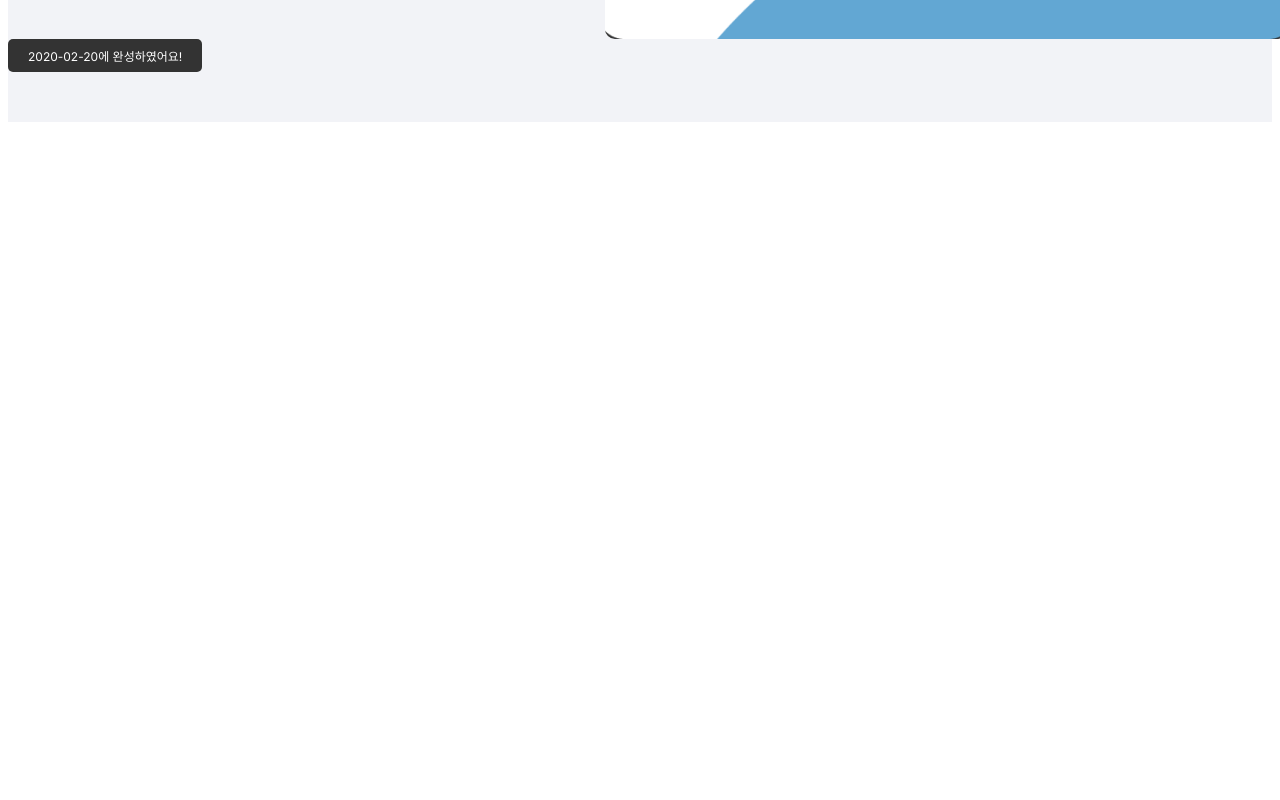
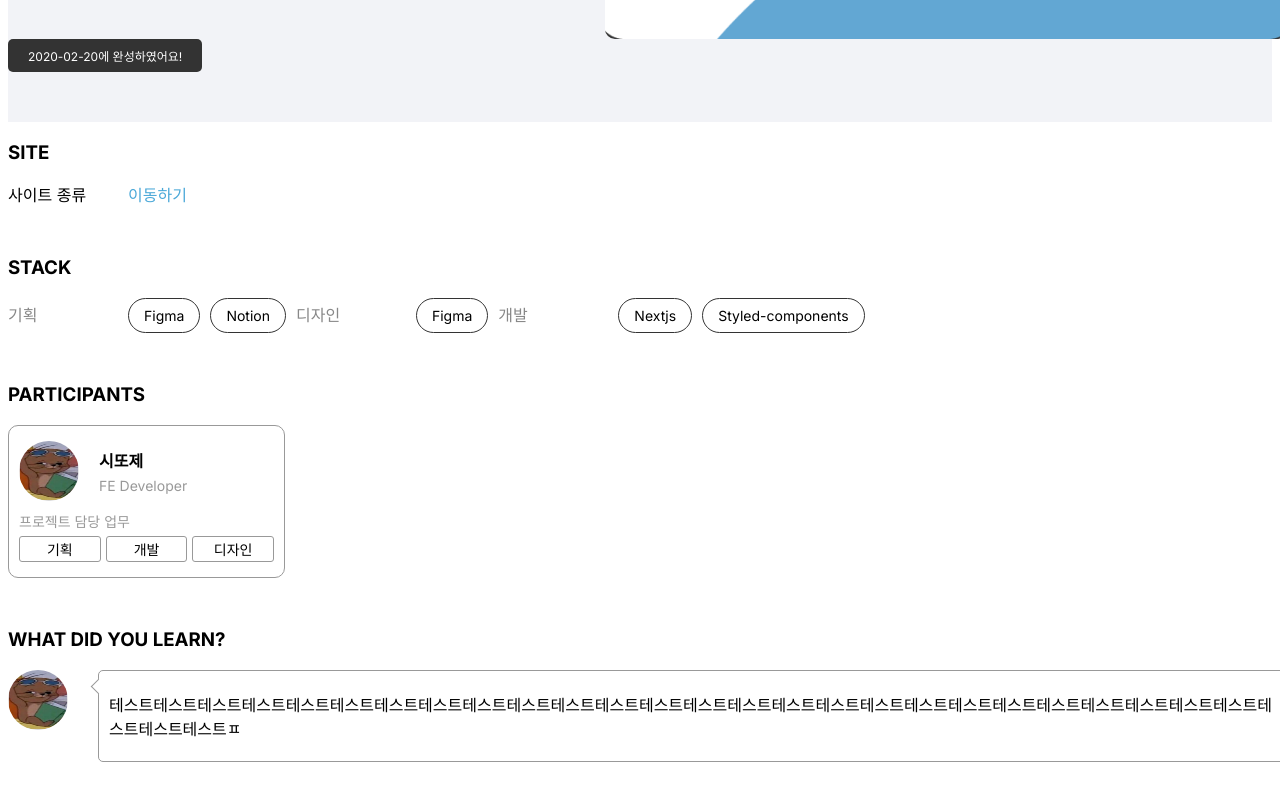
Before and after one commit to all-right-project/AllRightProjectWebPage, a Next.js app: page /project/1 in a window 1280 px wide. Shown: the part 538-1338 px from the top of the page. Before the commit the page ends 800 px from the top, so only its background shows below. Built offline with nearby package versions, Linux system fonts and the light colour scheme.

Commit message:
feat: 프로젝트 상세페이지 퍼블리싱 완료

```diff
--- a/src/app/project/[id]/page.tsx
+++ b/src/app/project/[id]/page.tsx
@@ -1,43 +1,91 @@
 'use client'
 import styled from 'styled-components'
-import {Carousel} from '@/components/project'
+import {
+  Carousel,
+  ProjectInfo,
+  SiteInfo,
+  StackInfo,
+  ParticipantsInfo,
+  LearnComment,
+} from '@/components/project'
+
 type Props = {
   params: {id: string}
 }
 
 const ProjectContent = ({params}: Props) => {
   return (
-    <ContentContainer>
+    <ContentContainerStyle>
       <div className="ly-banner">
-        <Banner>
+        <BannerStyle className="ly-Responsive">
           <h2>프로젝트 제목</h2>
-          <BannerContent>
+          <BannerContentStyle>
             <p>프로젝트 내용</p>
             <Carousel />
-          </BannerContent>
+          </BannerContentStyle>
           <span>2020-02-20에 완성하였어요!</span>
-        </Banner>
+        </BannerStyle>
       </div>
-      <div></div>
-    </ContentContainer>
+      <div className="ly-Responsive">
+        <ProjectInfo title="SITE">
+          <SiteInfo link="#"></SiteInfo>
+        </ProjectInfo>
+
+        <ProjectInfo title="STACK">
+          <StackInfo
+            plan={['Figma', 'Notion']}
+            design={['Figma']}
+            develope={['Nextjs', 'Styled-components']}
+          ></StackInfo>
+        </ProjectInfo>
+
+        <ProjectInfo title="PARTICIPANTS" displayType="flex">
+          <ParticipantsInfo></ParticipantsInfo>
+        </ProjectInfo>
+
+        <ProjectInfo title="WHAT DID YOU LEARN?">
+          <LearnComment></LearnComment>
+        </ProjectInfo>
+      </div>
+    </ContentContainerStyle>
   )
 }
 
 export default ProjectContent
 
-const ContentContainer = styled.div`
+const ContentContainerStyle = styled.div`
   .ly-banner {
     background-color: #f2f3f7;
     width: 100%;
     height: 600px;
   }
+  .ly-Responsive {
+    width: 1280px;
+    margin: auto;
+  }
+  ul {
+    padding: 0;
+    margin: 0;
+    li {
+      list-style: none;
+    }
+  }
+  a {
+    text-decoration: none;
+  }
+  dl {
+    padding: 0;
+    margin: 0;
+    dd {
+      padding: 0;
+      margin: 0;
+    }
+  }
 `
 
-const Banner = styled.div`
+const BannerStyle = styled.div`
   display: flex;
   flex-direction: column;
-  margin: auto;
-  width: 1280px;
   height: 100%;
   padding: 50px 0;
   box-sizing: border-box;
@@ -50,7 +98,7 @@ const Banner = styled.div`
     width: fit-content;
   }
 `
-const BannerContent = styled.div`
+const BannerContentStyle = styled.div`
   display: flex;
   flex-grow: 1;
   min-height: 0;
--- /dev/null
+++ b/src/components/project/LearnComment.tsx
@@ -0,0 +1,50 @@
+'use client'
+import styled from 'styled-components'
+import Image from 'next/image'
+import * as Icon from '@/assets/icon'
+type Props = {}
+const LearnComment = ({}: Props) => {
+  return (
+    <LearnStyle>
+      <Image src={Icon.siyun} className="img" alt="profile icon" />
+      <div>
+        <div className="arrow"></div>
+        <p>
+          테스트테스트테스트테스트테스트테스트테스트테스트테스트테스트테스트테스트테스트테스트테스트테스트테스트테스트테스트테스트테스트테스트테스트테스트테스트테스트테스트테스트테스트ㅍ
+        </p>
+      </div>
+    </LearnStyle>
+  )
+}
+
+export default LearnComment
+
+const LearnStyle = styled.div`
+  display: flex;
+  .img {
+    border-radius: 50%;
+    width: 60px;
+    height: 60px;
+    flex: none;
+  }
+  & > div {
+    border: 1px solid #999;
+    position: relative;
+    margin-left: 30px;
+    padding: 5px 10px;
+    box-sizing: border-box;
+    border-radius: 5px;
+    min-width: 200px;
+    .arrow {
+      position: absolute;
+      left: -6px;
+      top: 10px;
+      border-top: 1px solid #999;
+      border-left: 1px solid #999;
+      transform: rotate(-45deg);
+      background-color: #fff;
+      width: 10px;
+      height: 10px;
+    }
+  }
+`
--- /dev/null
+++ b/src/components/project/ParticipantsInfo.tsx
@@ -0,0 +1,75 @@
+'use client'
+import styled from 'styled-components'
+import Image from 'next/image'
+import * as Icon from '@/assets/icon'
+type Props = {}
+const ParticipantsInfo = ({}: Props) => {
+  return (
+    <ParicipantsStyle>
+      <div className="profile">
+        <Image src={Icon.siyun} className="img" alt="profile icon" />
+        <dl>
+          <dt>시또제</dt>
+          <dd>FE Developer</dd>
+        </dl>
+      </div>
+      <div className="role">
+        <div className="title">프로젝트 담당 업무</div>
+        <ul>
+          <li>기획</li>
+          <li>개발</li>
+          <li>디자인</li>
+        </ul>
+      </div>
+    </ParicipantsStyle>
+  )
+}
+
+export default ParticipantsInfo
+
+const ParicipantsStyle = styled.div`
+  border: 1px solid #999;
+  border-radius: 10px;
+  padding: 15px 10px;
+  width: 255px;
+  .profile {
+    display: flex;
+    align-items: center;
+    margin-bottom: 10px;
+    .img {
+      border-radius: 50%;
+      width: 60px;
+      height: 60px;
+    }
+    dl {
+      margin-left: 20px;
+      dt {
+        font-weight: 600;
+        margin-bottom: 5px;
+      }
+      dd {
+        font-size: 14px;
+        color: #999;
+      }
+    }
+  }
+  .role {
+    .title {
+      font-size: 14px;
+      color: #999;
+      margin-bottom: 5px;
+    }
+    ul {
+      display: flex;
+      gap: 5px;
+      li {
+        font-size: 14px;
+        text-align: center;
+        border: 1px solid #999;
+        border-radius: 3px;
+        width: 80px;
+        padding: 2px 0;
+      }
+    }
+  }
+`
--- /dev/null
+++ b/src/components/project/ProjectInfo.tsx
@@ -0,0 +1,24 @@
+'use client'
+import styled from 'styled-components'
+type Props = {
+  title: string
+  displayType?: string
+  children: React.ReactNode
+}
+const ProjectInfo = ({title, displayType, children}: Props) => {
+  return (
+    <ProjectInfoStyle display={displayType}>
+      <h3>{title}</h3>
+      <div>{children}</div>
+    </ProjectInfoStyle>
+  )
+}
+
+export default ProjectInfo
+
+const ProjectInfoStyle = styled.div<{display?: string}>`
+  margin-bottom: 50px;
+  & > div {
+    display: ${props => props.display || 'block'};
+  }
+`
--- /dev/null
+++ b/src/components/project/SiteInfo.tsx
@@ -0,0 +1,28 @@
+'use client'
+import styled from 'styled-components'
+import Link from 'next/link'
+
+type Props = {
+  link: string
+}
+const SiteInfo = ({link}: Props) => {
+  return (
+    <SiteStyle>
+      <div className="title">사이트 종류</div>
+      <Link href={link}>이동하기</Link>
+    </SiteStyle>
+  )
+}
+
+export default SiteInfo
+
+const SiteStyle = styled.div`
+  display: flex;
+  .title {
+    width: 100px;
+    margin-right: 20px;
+  }
+  a {
+    color: #4aa8d8;
+  }
+`
--- /dev/null
+++ b/src/components/project/StackInfo.tsx
@@ -0,0 +1,52 @@
+'use client'
+import styled from 'styled-components'
+type Props = {
+  plan: Array<string>
+  design: Array<string>
+  develope: Array<string>
+}
+const StackInfo = ({plan, design, develope}: Props) => {
+  return (
+    <StackStyle>
+      <div className="title">기획</div>
+      <ul>
+        {plan.map(item => (
+          <li key={item}>{item}</li>
+        ))}
+      </ul>
+      <div className="title">디자인</div>
+      <ul>
+        {design.map(item => (
+          <li key={item}>{item}</li>
+        ))}
+      </ul>
+      <div className="title">개발</div>
+      <ul>
+        {develope.map(item => (
+          <li key={item}>{item}</li>
+        ))}
+      </ul>
+    </StackStyle>
+  )
+}
+
+export default StackInfo
+const StackStyle = styled.div`
+  display: flex;
+  align-items: baseline;
+  .title {
+    width: 100px;
+    margin-right: 20px;
+    color: #888;
+  }
+  & > ul {
+    display: flex;
+    & > li {
+      padding: 8px 15px;
+      border: 1px solid #333;
+      border-radius: 50px;
+      margin-right: 10px;
+      font-size: 14px;
+    }
+  }
+`
--- a/src/components/project/index.tsx
+++ b/src/components/project/index.tsx
@@ -1,2 +1,7 @@
 export {default as CardContent} from './CardContent'
 export {default as Carousel} from './Carousel'
+export {default as ProjectInfo} from './ProjectInfo'
+export {default as SiteInfo} from './SiteInfo'
+export {default as StackInfo} from './StackInfo'
+export {default as ParticipantsInfo} from './ParticipantsInfo'
+export {default as LearnComment} from './LearnComment'
```
